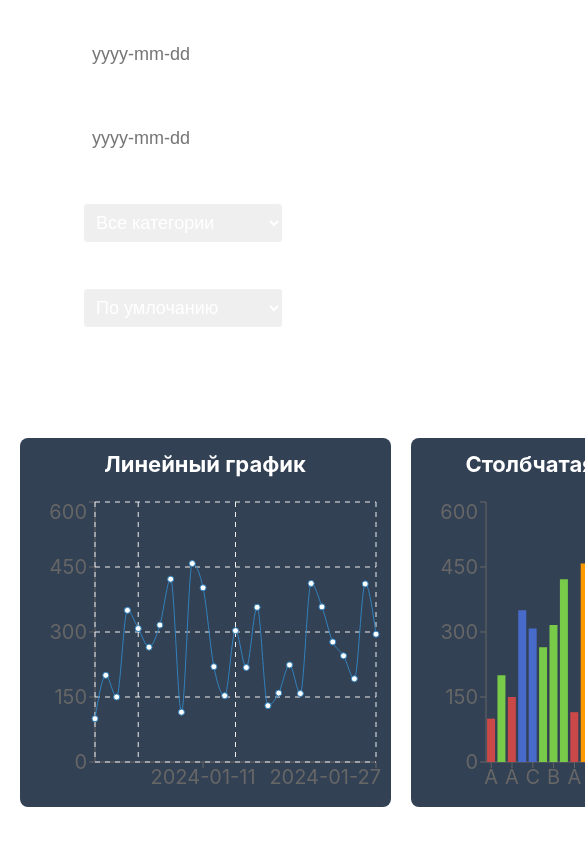
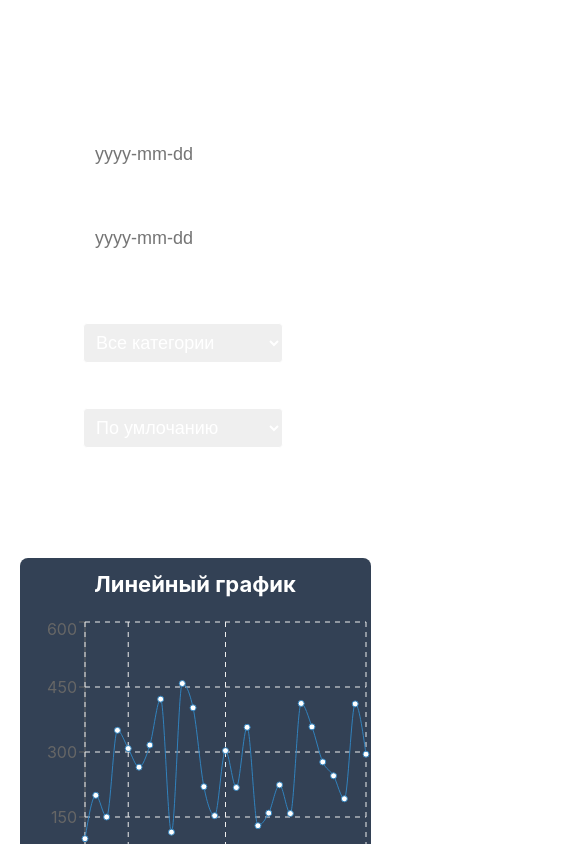
Before and after one commit to timuritodev/test-rmh, a React (Vite) app: page / in a window 390 px wide. Shown: the top 844 px of the page, 585 px wide, since content can reach past the window. Built offline with nearby package versions, Linux system fonts and the light colour scheme.

Commit message:
added adaptive

```diff
--- a/src/App.css
+++ b/src/App.css
@@ -1,18 +1,24 @@
 .app {
   height: 100vh;
-  font-size: 20px;
-  justify-items: center;
+  display: flex;
+  flex-direction: column;
+  justify-content: center;
+}
+
+.filters_container {
+  display: flex;
+  flex-direction: row;
+  gap: 20px;
+  justify-content: center;
+  margin: 0 0 100px 0;
 }
 
 .charts_container {
-  margin: 100px 0;
-
   display: grid;
   grid-template-columns: repeat(3, 1fr);
   gap: 20px;
   width: 90%;
-  /* margin: 0 auto; */
-  align-items: center;
+  margin: 0 auto;
 }
 
 .chart {
@@ -40,8 +46,18 @@
 
 
 @media screen and (max-width: 1023px) {
-  .app_container {
+  .app {
+    display: block;
+  }
+
+  .charts_container {
     display: flex;
     flex-direction: column;
   }
+
+  .filters_container {
+    margin: 100px 0 100px 0;
+    flex-direction: column;
+    align-items: center;
+  }
 }
--- a/src/App.tsx
+++ b/src/App.tsx
@@ -14,7 +14,7 @@ export const App = () => {
   const chartWidth = useChartWidth();
   const pageWidth = useResize();
 
-  const width = pageWidth > 1024 ? chartWidth : pageWidth * 0.9;
+  const width = pageWidth < 1022 ? pageWidth * 0.9 : chartWidth;
 
   const [startDate, setStartDate] = useState<Date | null>(null);
   const [endDate, setEndDate] = useState<Date | null>(null);
@@ -42,13 +42,14 @@ export const App = () => {
 
   return (
     <div className="app">
-      <div>
+      <div className='filters_container'>
         <DateFilter
           startDate={startDate}
           endDate={endDate}
           onStartDateChange={setStartDate}
           onEndDateChange={setEndDate}
         />
+        <div>
           <FiltrationComponent
             categories={categories}
             selectedCategory={selectedCategory}
@@ -58,6 +59,7 @@ export const App = () => {
             sortOrder={sortOrder}
             onSortOrderChange={setSortOrder}
           />
+        </div>
       </div>
       <div className="charts_container">
         <div className="chart">
--- a/src/components/filter/filtration/FiltrationComponent.tsx
+++ b/src/components/filter/filtration/FiltrationComponent.tsx
@@ -12,7 +12,7 @@ export const FiltrationComponent: FC<FiltrationComponentProps> = ({
     selectedCategory,
     onCategoryChange,
 }) => (
-    <div className="filter_container">
+    <div>
         <label className='filter_label'>По категориям:</label>
         <select
             className='container'
--- a/src/components/filter/sort/SortComponent.tsx
+++ b/src/components/filter/sort/SortComponent.tsx
@@ -7,7 +7,7 @@ interface SortProps {
 }
 
 export const SortComponent: FC<SortProps> = ({ sortOrder, onSortOrderChange }) => (
-    <div className="filter_container">
+    <div>
         <label className="filter_label">Пордядок сортировки:</label>
         <select
             className="container"
--- a/src/components/filter/styles.css
+++ b/src/components/filter/styles.css
@@ -14,3 +14,14 @@
     border-radius: 4px;
     color: #fff;
 }
+
+.filter_container {
+    display: flex;
+    flex-direction: column;
+}
+
+@media screen and (max-width: 1023px) {
+    .filter_container {
+        flex-direction: column;
+    }
+}
```
Lines whose indentation alone changed are shown as unchanged.
